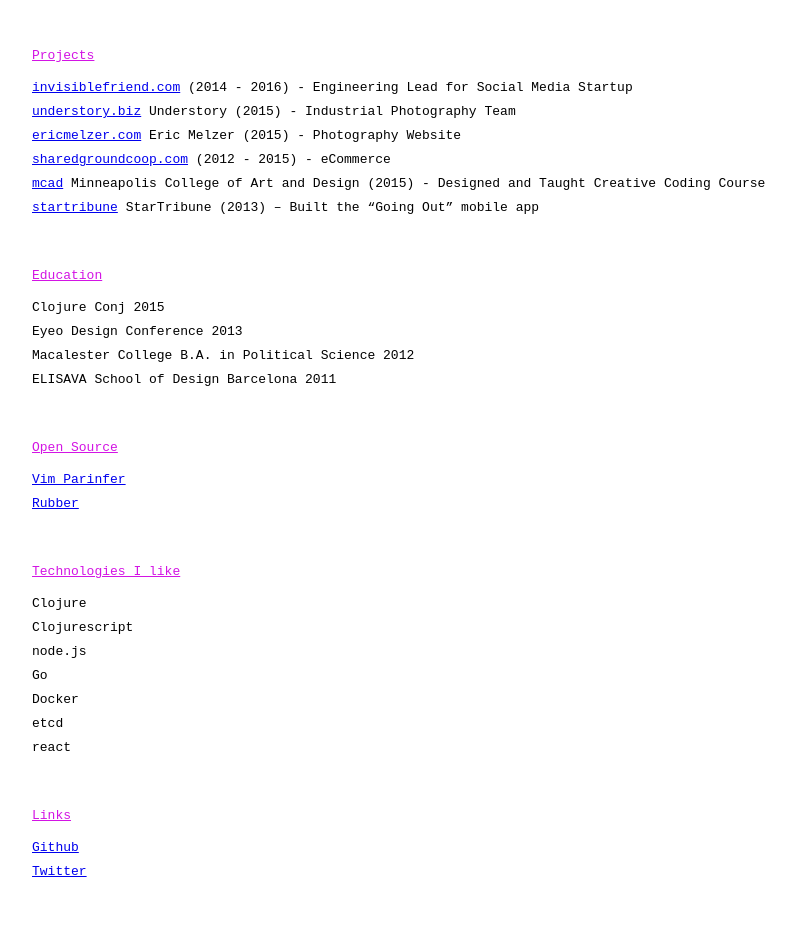
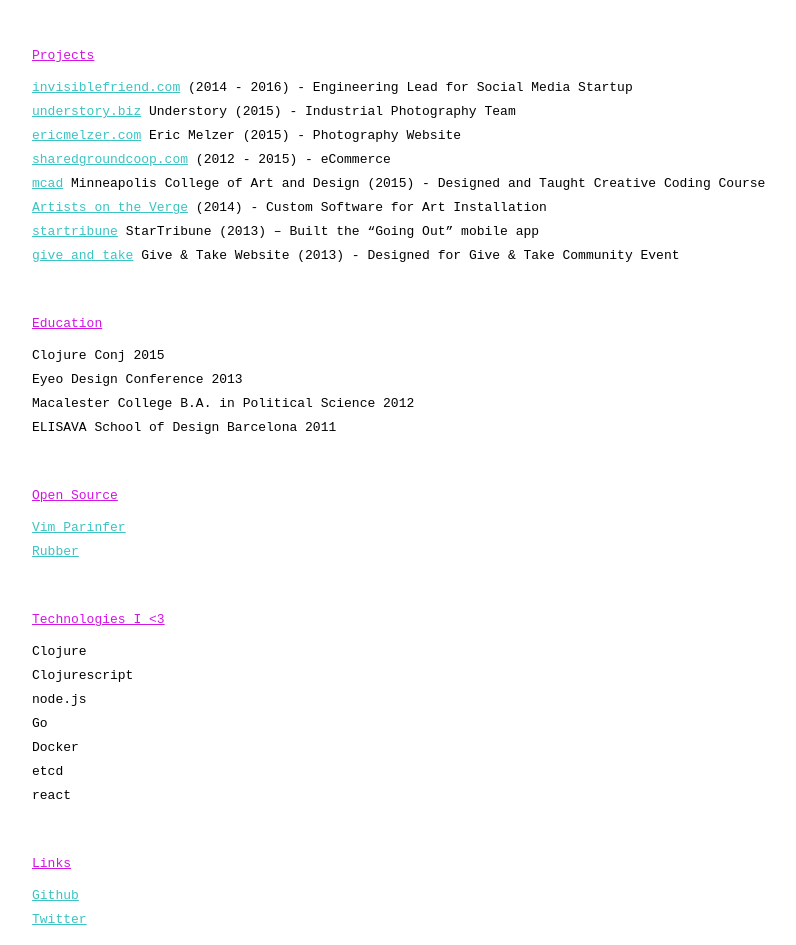
Before and after one commit to bhurlow/brianhurlow.com, a Jekyll site: the page built from index.md, in a window 1280 px wide, cut to the strip 281-1226 px from the top of the page. Shown: the whole strip, without its empty margins (32-828 px from the left). Built offline with Jekyll 4.4.1, drawn with Linux system fonts in a browser that asks for light colours; before the commit the page ends 1178 px from its top, so only the background shows below that.

Commit message:
more stuffs

```diff
--- a/css/main.scss
+++ b/css/main.scss
@@ -9,6 +9,14 @@
   font-family: monospace;
   padding-left: 4rem;
   padding-top: 4rem;
+}
+
+a {
+  color: #3CC3C3;
+}
+
+a:hover {
+  color: darkblue;
 }
 
 #avatar {
--- a/index.md
+++ b/index.md
@@ -11,7 +11,9 @@
 - [ericmelzer.com](http://ericmelzer.com/) Eric Melzer (2015) - Photography Website
 - [sharedgroundcoop.com](https://sharedgroundcoop.com/) (2012 - 2015) - eCommerce
 - [mcad](http://mcad.edu/) Minneapolis College of Art and Design (2015) - Designed and Taught Creative Coding Course
+- [Artists on the Verge](http://cargocollective.com/alisonhiltner/Survival-Tactics) (2014) - Custom Software for Art Installation
 - [startribune](http://www.startribune.com/) StarTribune (2013) – Built the "Going Out" mobile app
+- [give and take](http://give-take.org/) Give & Take Website (2013) - Designed for Give & Take Community Event
 
 ### Education
 
@@ -25,7 +27,7 @@
 - [Vim Parinfer](https://github.com/bhurlow/vim-parinfer)
 - [Rubber](https://github.com/bhurlow/rubber)
 
-### Technologies I like
+### Technologies I <3
 
 - Clojure
 - Clojurescript
```
Also changed, not shown: 2 other files.
